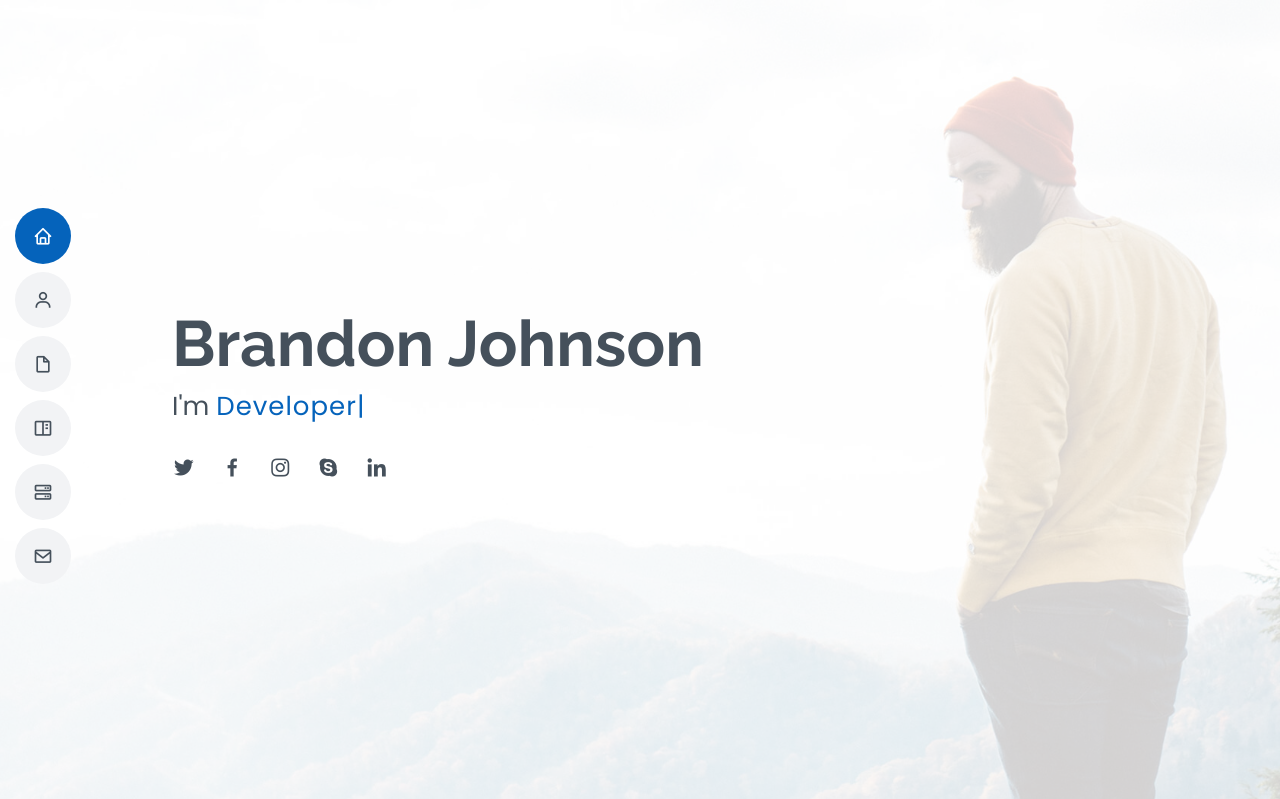
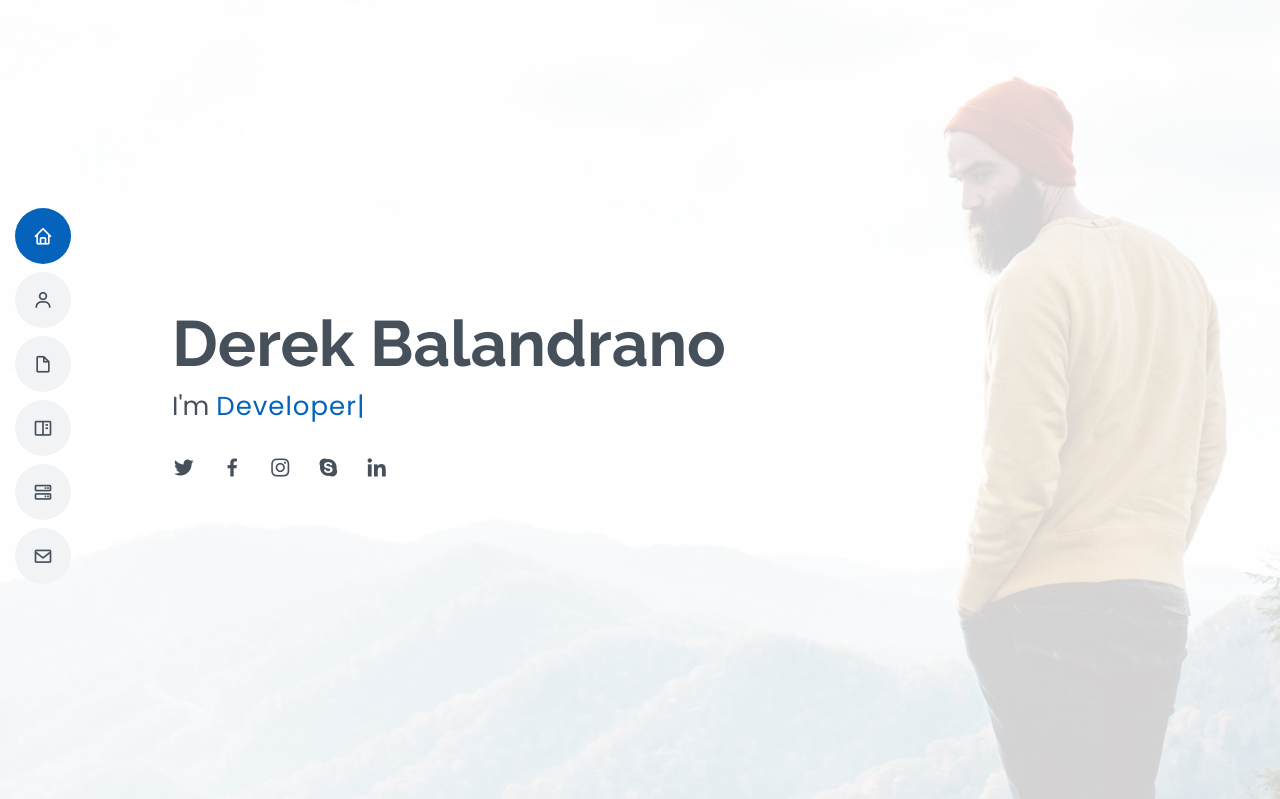
Before and after one commit to derekbalandrano/1101-final-project, a Flask app: page / in a window 1280 px wide. Shown: the top 799 px of the page. Run offline with Flask 3, Linux system fonts and the light colour scheme; some libraries are stand-ins or nearby versions.

Commit message:
Update index.html

```diff
--- a/templates/index.html
+++ b/templates/index.html
@@ -60,7 +60,7 @@
   <!-- ======= Hero Section ======= -->
   <section id="hero" class="d-flex flex-column justify-content-center">
     <div class="container" data-aos="zoom-in" data-aos-delay="100">
-      <h1>Brandon Johnson</h1>
+      <h1>Derek Balandrano</h1>
       <p>I'm <span class="typed" data-typed-items="Designer, Developer, Freelancer, Photographer"></span></p>
       <div class="social-links">
         <a href="#" class="twitter"><i class="bx bxl-twitter"></i></a>
```
